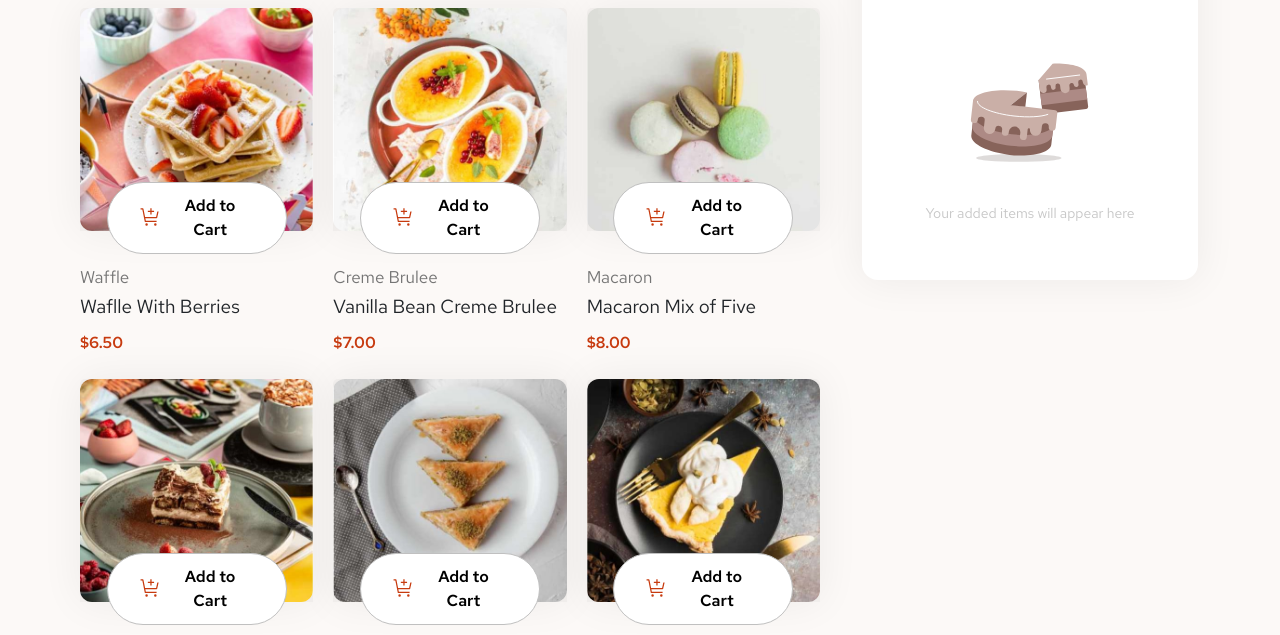
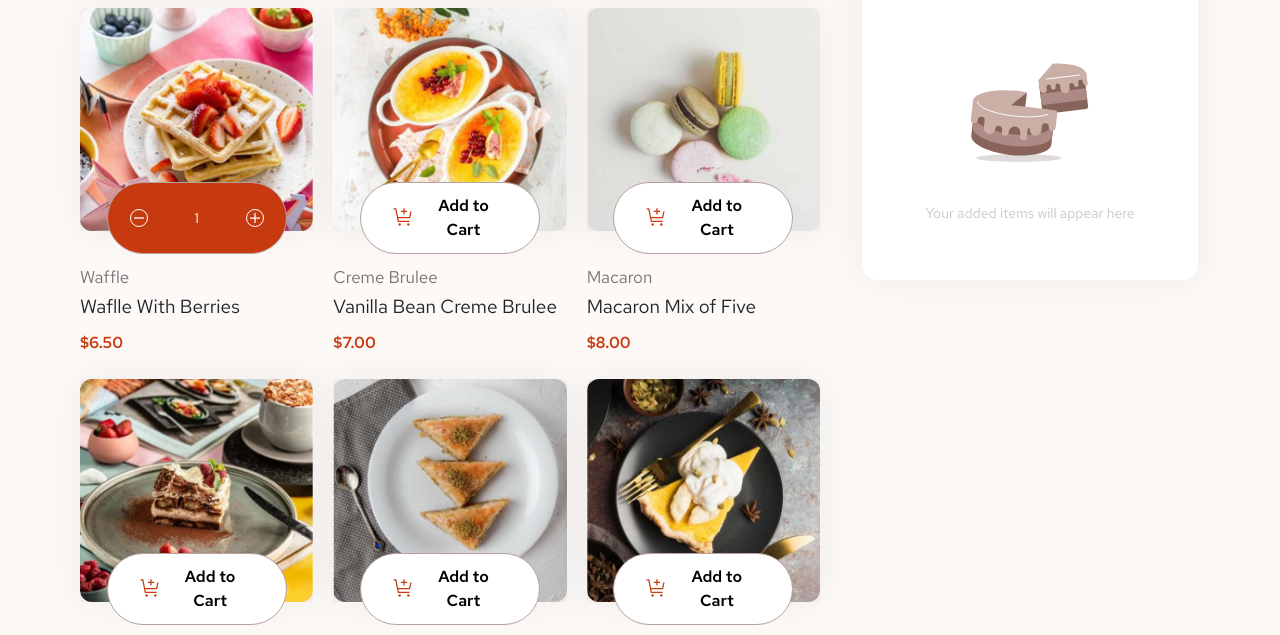
Before and after one commit to Mo1382/product-list-with-cart-main, a website: page src/index.html in a window 1280 px wide. Shown: the part 150-785 px from the top of the page. Drawn offline with nearby package versions, Linux system fonts and the light colour scheme.

Commit message:
add to cart btn selected state implemented and styles completed

```diff
--- a/src/assets/js/app.js
+++ b/src/assets/js/app.js
@@ -25,3 +25,34 @@ const cardsWithoutPadding = function (direction, cardsList, cardsPerRow) {
 
 cardsWithoutPadding("right", cards, 3);
 cardsWithoutPadding("left", cards, 3);
+
+const addOneToCartBtn = document.querySelector(".add-one-to-cart-btn");
+const addMoreToCartBtns = document.querySelectorAll(".add-more-to-cart-btn");
+
+/**
+ * Sets the width of each element in the provided array to match the width of a reference element.
+ *
+ * @param {Element} refEl - The reference element whose width will be used.
+ * @param {Array<Element>} elements - The array of elements to set the width for.
+ */
+const makeElWidthLikeOneEl = function (refEl, elements) {
+  const refElWidth = getComputedStyle(refEl).width;
+  elements.forEach((el) => {
+    el.style.width = refElWidth;
+  });
+};
+makeElWidthLikeOneEl(addOneToCartBtn, addMoreToCartBtns);
+
+/**
+ * Sets the height of each element in the provided array to match the width of a reference element.
+ *
+ * @param {Element} refEl - The reference element whose height will be used.
+ * @param {Array<Element>} elements - The array of elements to set the height for.
+ */
+const makeElHeightLikeOneEl = function (refEl, elements) {
+  const refElHeight = getComputedStyle(refEl).height;
+  elements.forEach((el) => {
+    el.style.height = refElHeight;
+  });
+};
+makeElHeightLikeOneEl(addOneToCartBtn, addMoreToCartBtns);
--- a/src/assets/sass/_card-section.scss
+++ b/src/assets/sass/_card-section.scss
@@ -19,7 +19,7 @@
           border-radius: 12px;
           box-shadow: 0 0 40px 2px rgba(0, 0, 0, 0.06);
         }
-        .add-to-card-btn {
+        .add-to-cart-btn {
           position: absolute;
           display: flex;
           bottom: -23px;
@@ -27,17 +27,55 @@
           border-radius: 56px;
           align-items: center;
           justify-content: center;
-          border: 1px solid #c0c0c0;
+          border: 1px solid #b8a0a1;
           left: 50%;
           transform: translateX(-50%);
           background-color: #fff;
-          .add-to-card-icon {
+          .add-to-cart-icon {
             margin-right: 6px;
             vertical-align: -18px;
             margin-bottom: 4px;
           }
           span:last-child {
             width: 87px;
+          }
+        }
+        .add-more-to-cart-btn {
+          background-color: $Primary;
+          display: flex;
+          justify-content: space-between;
+          cursor: initial;
+          .minus-item-icon,
+          .plus-item-icon {
+            cursor: pointer;
+            line-height: 0;
+            width: 18px;
+            height: 18px;
+            border-radius: 16px;
+            display: flex;
+            align-items: center;
+            border-radius: 18px;
+            border: 1.5px solid #ffff;
+            justify-content: center;
+          }
+          .minus-item-icon {
+            transform: translateX(-10px);
+            svg {
+              width: 14px;
+              height: 2px;
+            }
+          }
+          .plus-item-icon {
+            transform: translateX(10px);
+            svg {
+              width: 10px;
+              height: 10px;
+            }
+          }
+          .items-num {
+            font-size: 14px;
+            color: #fff;
+            font-weight: 400;
           }
         }
       }
--- a/src/index.html
+++ b/src/index.html
@@ -112,8 +112,9 @@
            <div class="card px-0 col-12 col-sm-6 offset-sm-0 col-md-6 col-lg-4">
             <div class="card-header">
               <img class="img-fluid" src="assets/images/image-waffle-desktop.jpg" alt="" />
-              <button class="add-to-card-btn">
-                <div class="add-to-card-icon">
+              <!-- <button class="add-to-card-btn add-one-to-cart-btn">
+
+                <div class="add-to-cart-icon">
                   <svg
                     xmlns="http://www.w3.org/2000/svg"
                     width="21"
@@ -137,8 +138,8 @@
                   </svg>
                 </div>
                 <span>Add to Cart</span>
-              </button>
-              <!-- <button>
+              </button> -->
+               <button class="add-to-cart-btn add-more-to-cart-btn">
                 <div class="minus-item-icon">
                   <svg
                     xmlns="http://www.w3.org/2000/svg"
@@ -150,22 +151,11 @@
                     <path fill="#fff" d="M0 .375h10v1.25H0V.375Z" />
                   </svg>
                 </div>
-                <div class="items-num"></div>
+                <div class="items-num">1</div>
                 <div class="plus-item-icon">
-                  <svg
-                    xmlns="http://www.w3.org/2000/svg"
-                    width="10"
-                    height="10"
-                    fill="none"
-                    viewBox="0 0 10 10"
-                  >
-                    <path
-                      fill="#fff"
-                      d="M10 4.375H5.625V0h-1.25v4.375H0v1.25h4.375V10h1.25V5.625H10v-1.25Z"
-                    />
-                  </svg>
+                  <svg xmlns="http://www.w3.org/2000/svg" width="10" height="10" fill="none" viewBox="0 0 10 10"><path fill="#fff" d="M10 4.375H5.625V0h-1.25v4.375H0v1.25h4.375V10h1.25V5.625H10v-1.25Z"/></svg>
                 </div>
-              </button> -->
+              </button>
             </div>
             <div class="card-body">
               <h4 class="food-title-abreviation">Waffle</h4>
@@ -176,8 +166,8 @@
           <div class="card px-0 col-12 col-sm-6 offset-sm-0 col-md-6 col-lg-4">
             <div class="card-header">
               <img class="img-fluid" src="assets/images/image-creme-brulee-desktop.jpg" alt="" />
-              <button class="add-to-card-btn">
-                <div class="add-to-card-icon">
+              <button class="add-to-cart-btn add-one-to-cart-btn">
+                <div class="add-to-cart-icon">
                   <svg
                     xmlns="http://www.w3.org/2000/svg"
                     width="21"
@@ -212,8 +202,8 @@
           <div class="card px-0 col-12 col-sm-6 offset-sm-0 col-md-6 col-lg-4">
             <div class="card-header">
               <img class="img-fluid" src="assets/images/image-macaron-desktop.jpg" alt="" />
-              <button class="add-to-card-btn">
-                <div class="add-to-card-icon">
+              <button class="add-to-cart-btn">
+                <div class="add-to-cart-icon">
                   <svg
                     xmlns="http://www.w3.org/2000/svg"
                     width="21"
@@ -248,8 +238,8 @@
           <div class="card px-0 col-12 col-sm-6 offset-sm-0 col-md-6 col-lg-4">
             <div class="card-header">
               <img class="img-fluid" src="assets/images/image-tiramisu-desktop.jpg" alt="" />
-              <button class="add-to-card-btn">
-                <div class="add-to-card-icon">
+              <button class="add-to-cart-btn">
+                <div class="add-to-cart-icon">
                   <svg
                     xmlns="http://www.w3.org/2000/svg"
                     width="21"
@@ -284,8 +274,8 @@
           <div class="card px-0 col-12 col-sm-6 offset-sm-0 col-md-6 col-lg-4">
             <div class="card-header">
               <img class="img-fluid" src="assets/images/image-baklava-desktop.jpg" alt="" />
-              <button class="add-to-card-btn">
-                <div class="add-to-card-icon">
+              <button class="add-to-cart-btn">
+                <div class="add-to-cart-icon">
                   <svg
                     xmlns="http://www.w3.org/2000/svg"
                     width="21"
@@ -320,8 +310,8 @@
           <div class="card px-0 col-12 col-sm-6 offset-sm-0 col-md-6 col-lg-4">
             <div class="card-header">
               <img class="img-fluid" src="assets/images/image-meringue-desktop.jpg" alt="" />
-              <button class="add-to-card-btn">
-                <div class="add-to-card-icon">
+              <button class="add-to-cart-btn">
+                <div class="add-to-cart-icon">
                   <svg
                     xmlns="http://www.w3.org/2000/svg"
                     width="21"
@@ -356,8 +346,8 @@
           <div class="card px-0 col-12 col-sm-6 offset-sm-0 col-md-6 col-lg-4">
             <div class="card-header">
               <img class="img-fluid" src="assets/images/image-cake-desktop.jpg" alt="" />
-              <button class="add-to-card-btn">
-                <div class="add-to-card-icon">
+              <button class="add-to-cart-btn">
+                <div class="add-to-cart-icon">
                   <svg
                     xmlns="http://www.w3.org/2000/svg"
                     width="21"
@@ -392,8 +382,8 @@
           <div class="card px-0 col-12 col-sm-6 offset-sm-0 col-md-6 col-lg-4">
             <div class="card-header">
               <img  class="img-fluid" src="assets/images/image-brownie-desktop.jpg" alt="" />
-              <button class="add-to-card-btn">
-                <div class="add-to-card-icon">
+              <button class="add-to-cart-btn">
+                <div class="add-to-cart-icon">
                   <svg
                     xmlns="http://www.w3.org/2000/svg"
                     width="21"
@@ -428,8 +418,8 @@
           <div class="card px-0 col-12 col-sm-6 offset-sm-0 col-md-6 col-lg-4">
             <div class="card-header">
               <img class="img-fluid" src="assets/images/image-panna-cotta-desktop.jpg" alt="" />
-              <button class="add-to-card-btn">
-                <div class="add-to-card-icon">
+              <button class="add-to-cart-btn">
+                <div class="add-to-cart-icon">
                   <svg
                     xmlns="http://www.w3.org/2000/svg"
                     width="21"
```
Also changed, not shown: src/assets/sass/style.css, 1 other file.
